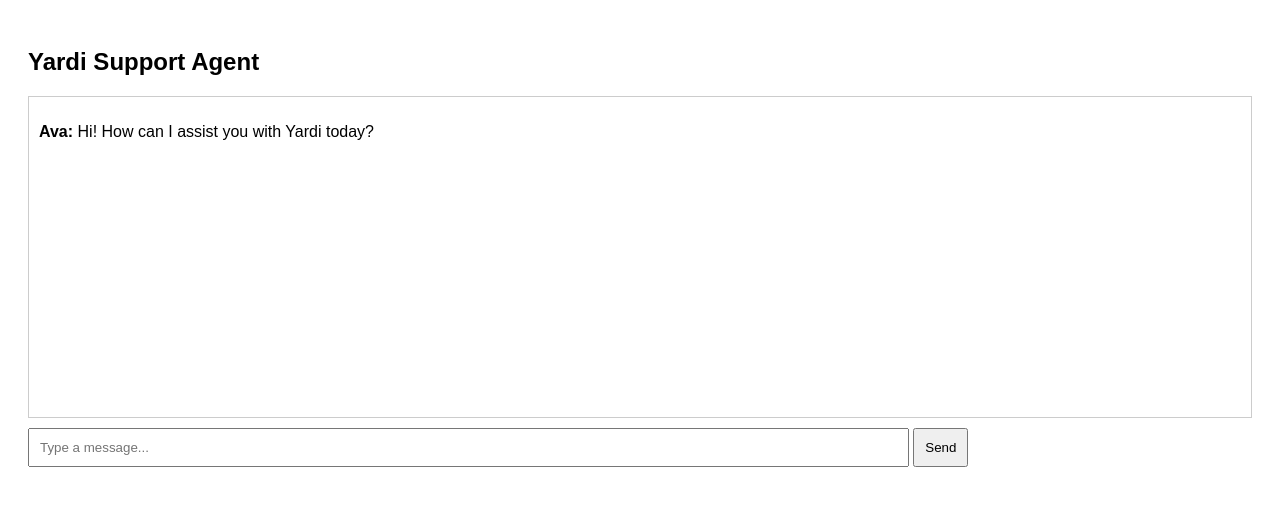
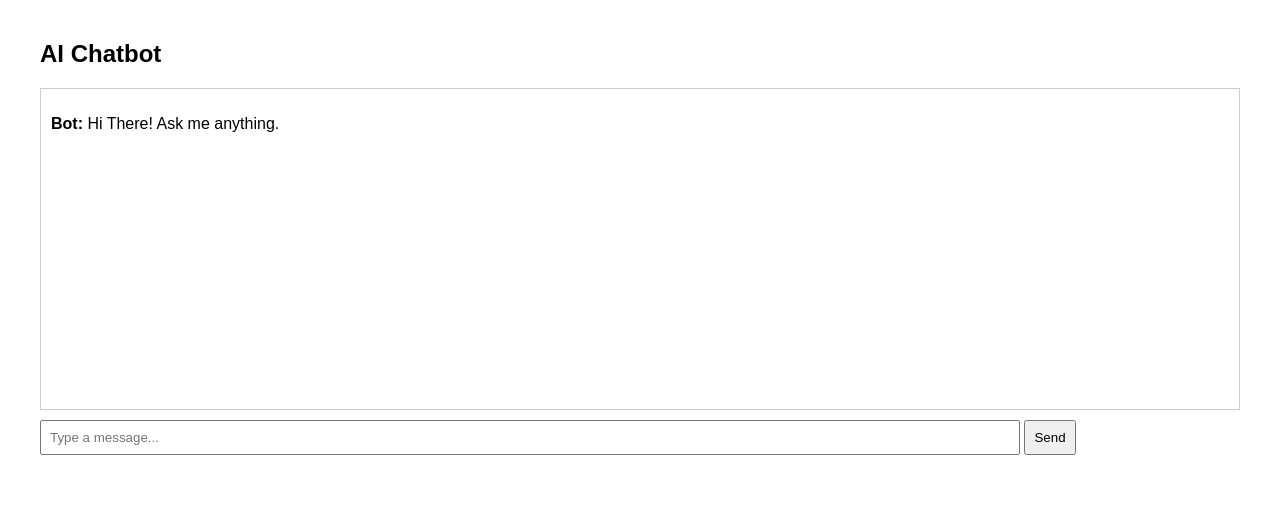
Before and after one commit to adalabehera198/atlas-yardi-support-bot, a plain HTML site: page public/index.html in a window 1280 px wide. Drawn offline with Linux system fonts and the light colour scheme.

Commit message:
index.html fixed

```diff
--- a/public/index.html
+++ b/public/index.html
@@ -2,17 +2,17 @@
 <html>
 <head>
   <meta charset="UTF-8">
-  <title>Yardi Support Agent</title>
+  <title>AI Chatbot Demo V2</title>
   <style>
-    body { font-family: Arial; padding: 20px; }
-    #chatbox { height: 300px; overflow-y: auto; border: 1px solid #ccc; padding: 10px; margin-bottom: 10px; }
-    input, button { padding: 10px; }
-    input { width: 70%; }
+    body { font-family: Arial; margin: 40px; }
+    #chatbox { height: 300px; overflow-y: scroll; border: 1px solid #ccc; padding: 10px; margin-bottom: 10px; }
+    input { width: 80%; padding: 8px; }
+    button { padding: 8px; }
   </style>
 </head>
 <body>
-  <h2>Yardi Support Agent</h2>
-  <div id="chatbox"><p><strong>Ava:</strong> Hi! How can I assist you with Yardi today?</p></div>
+  <h2>AI Chatbot</h2>
+  <div id="chatbox"><p><strong>Bot:</strong> Hi There! Ask me anything.</p></div>
   <input id="userInput" placeholder="Type a message..." />
   <button onclick="sendMessage()">Send</button>
 
@@ -25,6 +25,7 @@
       const chatbox = document.getElementById("chatbox");
       chatbox.innerHTML += `<p><strong>You:</strong> ${message}</p>`;
 
+      try {
         const res = await fetch("/api/chat", {
           method: "POST",
           headers: { "Content-Type": "application/json" },
@@ -32,9 +33,13 @@
         });
 
         const data = await res.json();
-      chatbox.innerHTML += `<p><strong>Ava:</strong> ${data.reply}</p>`;
+        chatbox.innerHTML += `<p><strong>Bot:</strong> ${data.reply}</p>`;
+      } catch (err) {
+        chatbox.innerHTML += `<p><strong>Error:</strong> Failed to fetch reply.</p>`;
+      }
+
+      chatbox.scrollTop = chatbox.scrollHeight;
       input.value = "";
-      chatbox.scrollTop = chatbox.scrollHeight;
     }
   </script>
 </body>
```
Lines whose indentation alone changed are shown as unchanged.
